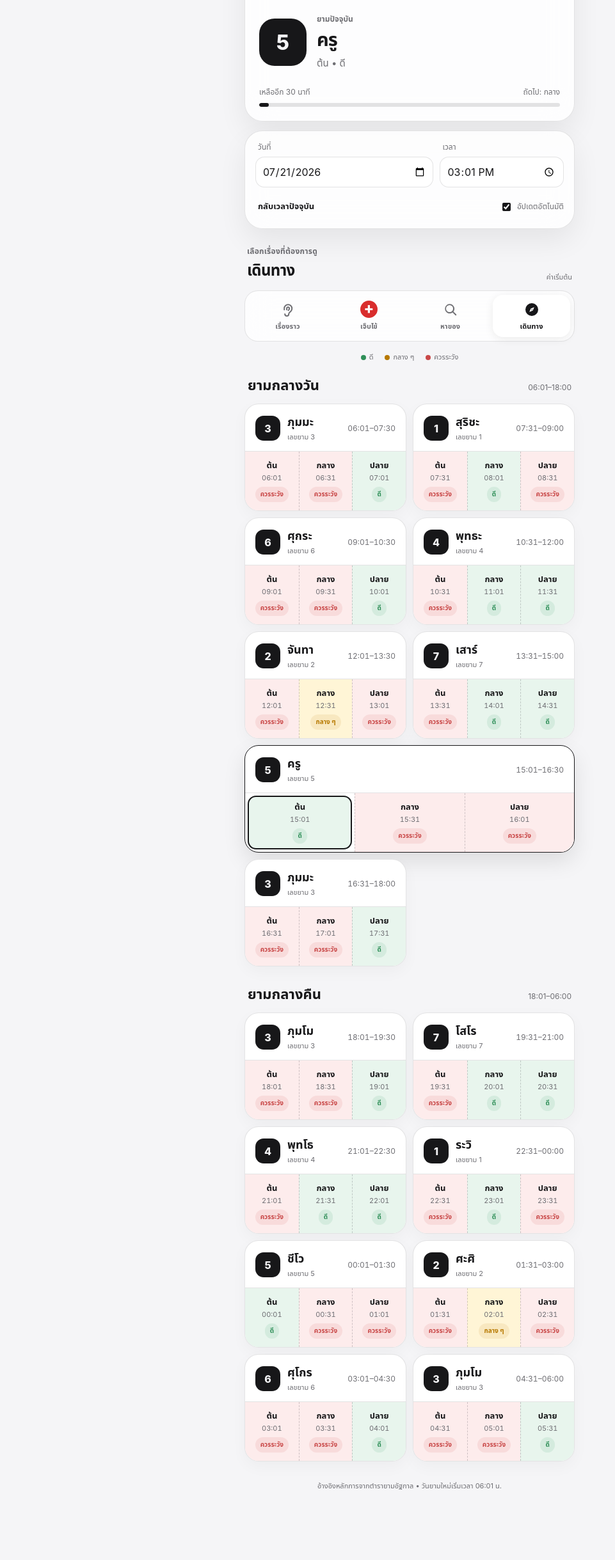
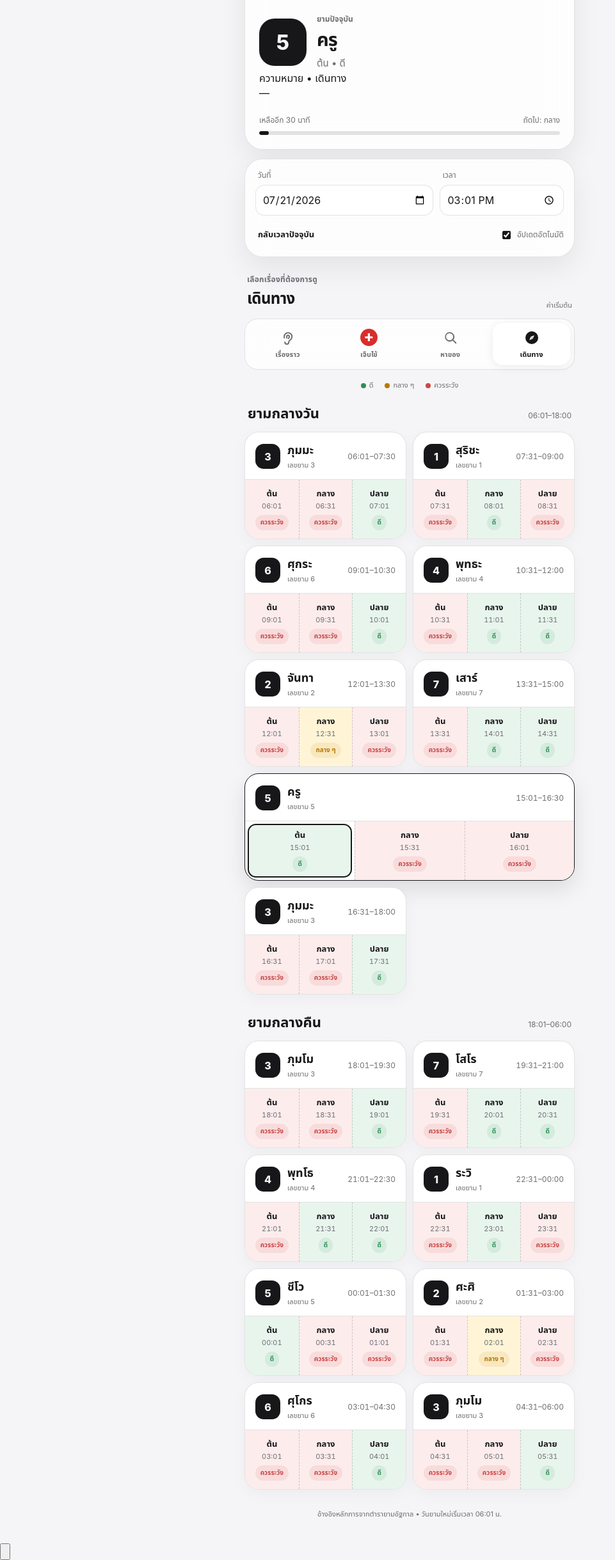
Before and after one commit to Wittaya-Tasu/Yaam_Attakarn_ByTasuya, a plain HTML site: page index.html in a window 1280 px wide. Shown: the part 191-2630 px from the top of the page at 64% size, without its empty margins (0-961 px from the left). Before the commit the page ends 2560 px from the top, so only its background shows below. Drawn offline with Linux system fonts and the light colour scheme.

Commit message:
Add files via upload

```diff
--- a/index.html
+++ b/index.html
@@ -45,6 +45,14 @@
           <h2><span id="currentName">—</span></h2>
           <p id="currentSubperiod" class="subperiod-line">—</p>
         </div>
+      </div>
+
+      <div id="nowPrediction" class="now-prediction">
+        <div class="now-prediction-head">
+          <span id="nowPredictionDot" class="prediction-dot"></span>
+          <span id="nowPredictionLabel">ความหมาย • เดินทาง</span>
+        </div>
+        <p id="nowPredictionText">—</p>
       </div>
 
       <div class="progress-wrap">
@@ -121,6 +129,10 @@
     </footer>
   </main>
 
+  <button id="backToTopBtn" class="back-to-top" type="button" aria-label="กลับขึ้นบนสุด" title="กลับขึ้นบนสุด">
+    <svg viewBox="0 0 24 24" aria-hidden="true"><path d="m12 5-7 7 1.8 1.8 3.9-3.9V20h2.6V9.9l3.9 3.9L19 12l-7-7Z"/></svg>
+  </button>
+
   <dialog id="detailDialog" class="detail-dialog">
     <form method="dialog">
       <button class="dialog-close" aria-label="ปิด" value="close">×</button>
```
